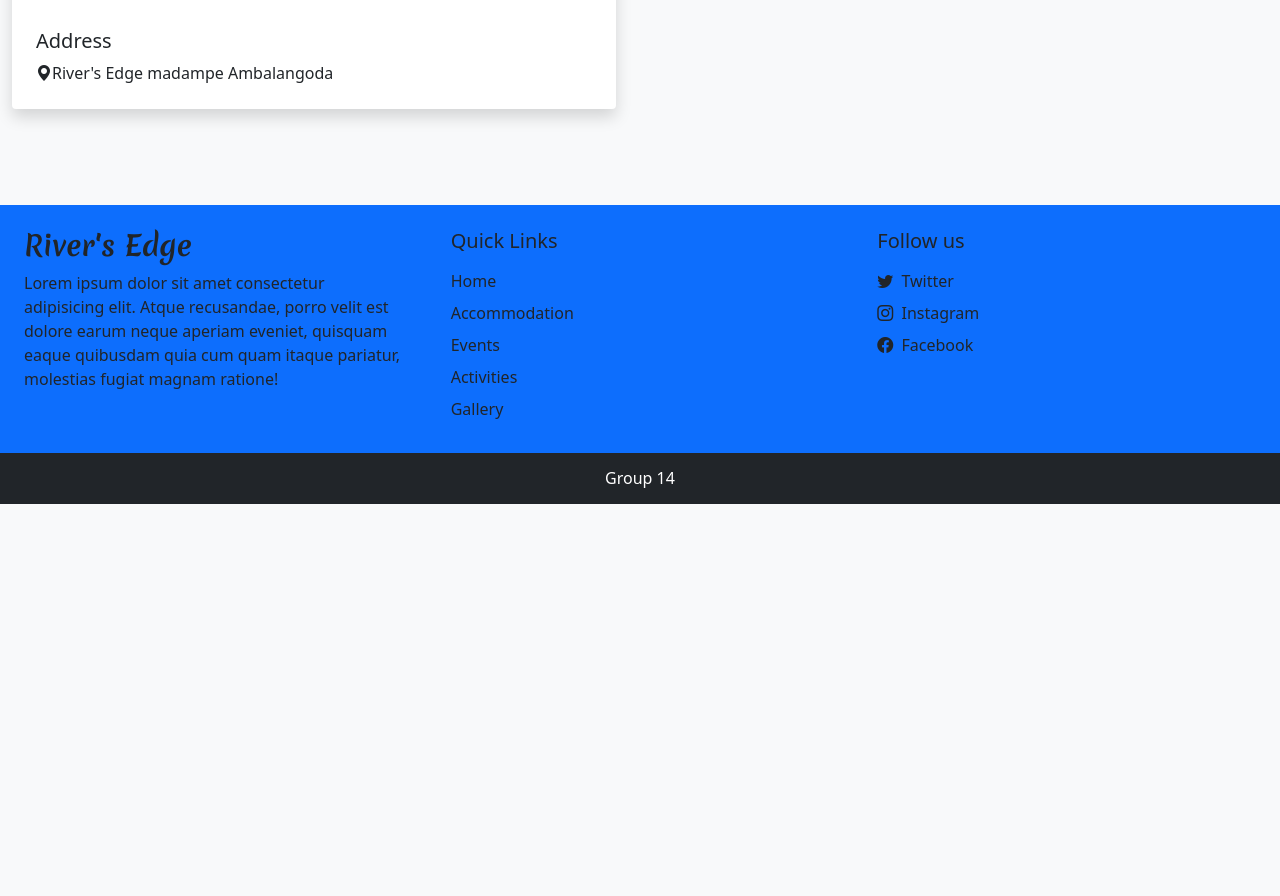
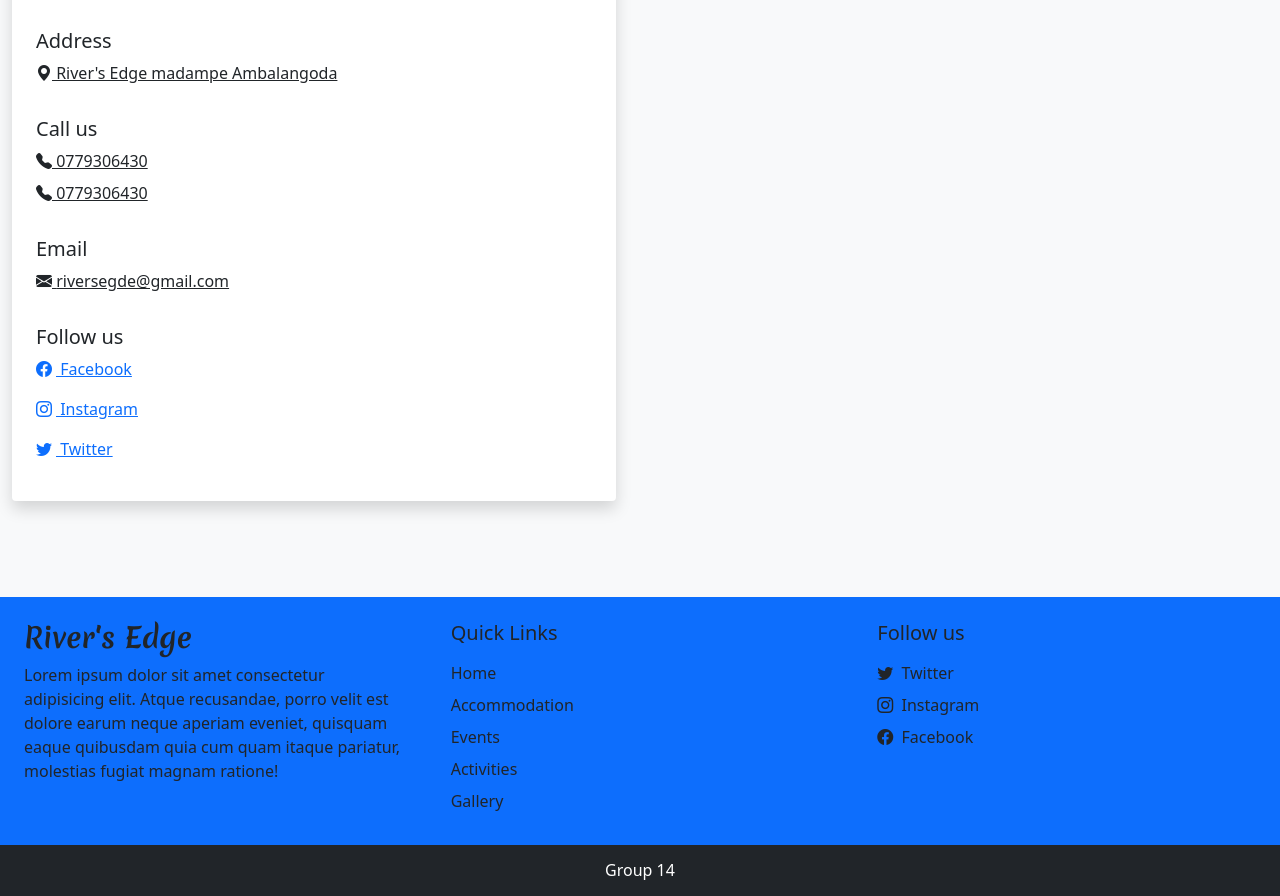
Before and after one commit to SandeepaMapa/HB, a PHP site: page /contact.php in a window 1280 px wide. Shown: the part 609-1505 px from the top of the page. Before the commit the page ends 1113 px from the top, so only its background shows below. Run offline with PHP 8.4, Linux system fonts and the light colour scheme; some libraries are stand-ins or nearby versions.

Commit message:
add info

```diff
--- a/contact.php
+++ b/contact.php
@@ -32,8 +32,47 @@ Lorem ipsum dolor sit amet consectetur adipisicing elit.
     <div class="bg-white rounded shadow p-4 ">
     <iframe class="w-100 rounded mb-4" height="320px" src="https://www.google.com/maps/embed?pb=!1m14!1m8!1m3!1d15865.151117286474!2d80.0630986!3d6.225736!3m2!1i1024!2i768!4f13.1!3m3!1m2!1s0x0%3A0x36b288ccc4774ebc!2sRiver&#39;s%20Edge%20madampe%20Ambalangoda!5e0!3m2!1sen!2slk!4v1665017607784!5m2!1sen!2slk" ></iframe>
   <h5>Address</h5>
-  <a herf="https://g.page/river-s-edge-madampe-ambalangoda?share">
-    <i class="bi bi-geo-alt-fill"></i>River's Edge madampe Ambalangoda
+  <a herf="https://g.page/river-s-edge-madampe-ambalangoda?share" target="-blank" class="d-inline-block text-decration-non text-dark mb-2">
+    <i class="bi bi-geo-alt-fill"></i> River's Edge madampe Ambalangoda
+    </a>
+
+     <h5 class="mt-4">Call us </h5>
+     <a href="tel:  07793064301" class="d-inline-block mb-2 text-decoratioon-none text-dark">
+      <i class="bi bi-telephone-fill"></i> 0779306430
+    </a>
+
+    <br>
+
+    <a href="tel:  0779306430" class="d-inline-block mb-2 text-decoratioon-none text-dark">
+      <i class="bi bi-telephone-fill"></i> 0779306430
+    </a>
+
+    <h5 class="mt-4">Email</h5>
+    <a href="mailto:riversegde@gmail.com"class="d-inline-block mb-2 text-decoratioon-none text-dark">
+     <i class="bi bi-envelope-fill"> </i> riversegde@gmail.com
+     </a>
+
+     <h5 class="mt-4">Follow us</h5>
+     <a href="#" class="d-inline-block mb-3"
+     <span calss="badge bg-light text-dark fs-6 p-2">
+      <i class= "bi bi-facebook me-1"></i> Facebook
+    </span>
+    </a>
+
+    <br>
+
+    <a href="#" class="d-inline-block mb-3"
+     <span calss="badge bg-light text-dark fs-6 p-2">
+      <i class= "bi bi-instagram me-1"></i> Instagram
+    </span>
+    </a>
+
+    <br>
+
+    <a href="#" class="d-inline-block mb-3"
+     <span calss="badge bg-light text-dark fs-6 p-2">
+      <i class= "bi bi-twitter me-1"></i> Twitter
+    </span>
     </a>
 
 </div>
```
